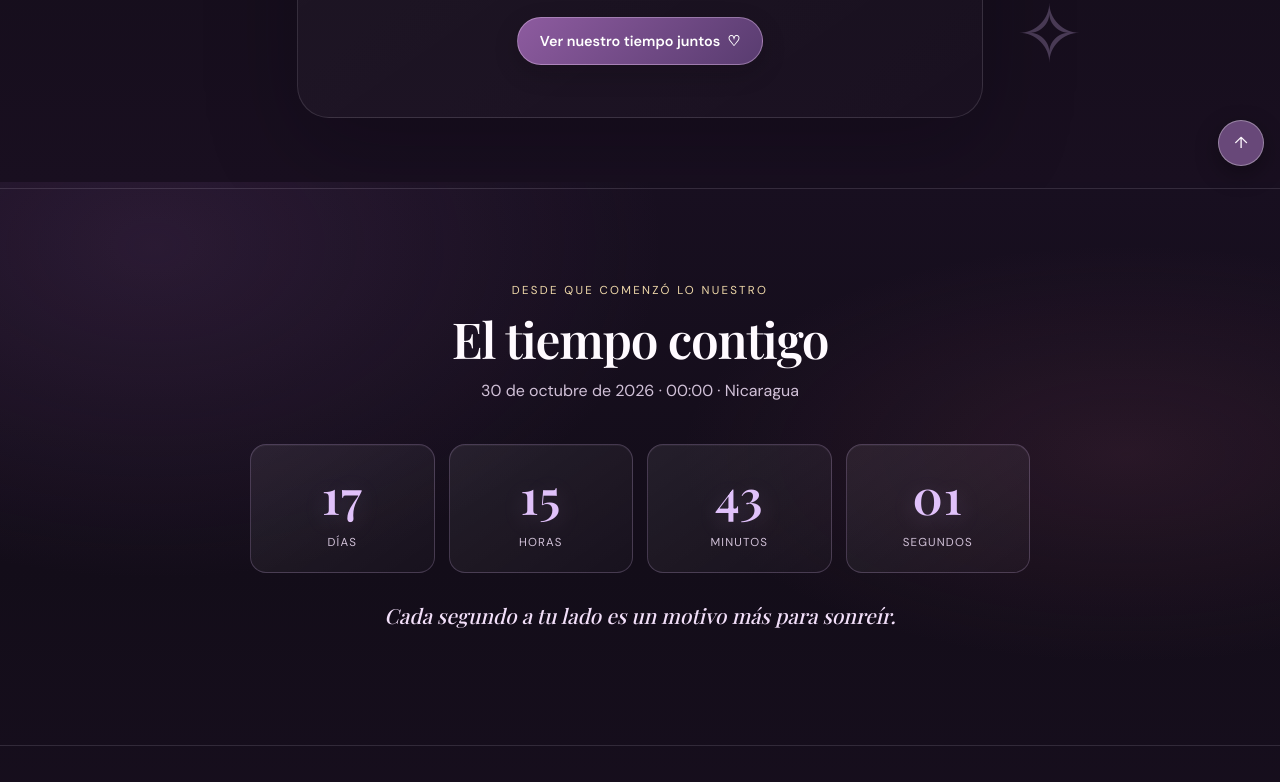
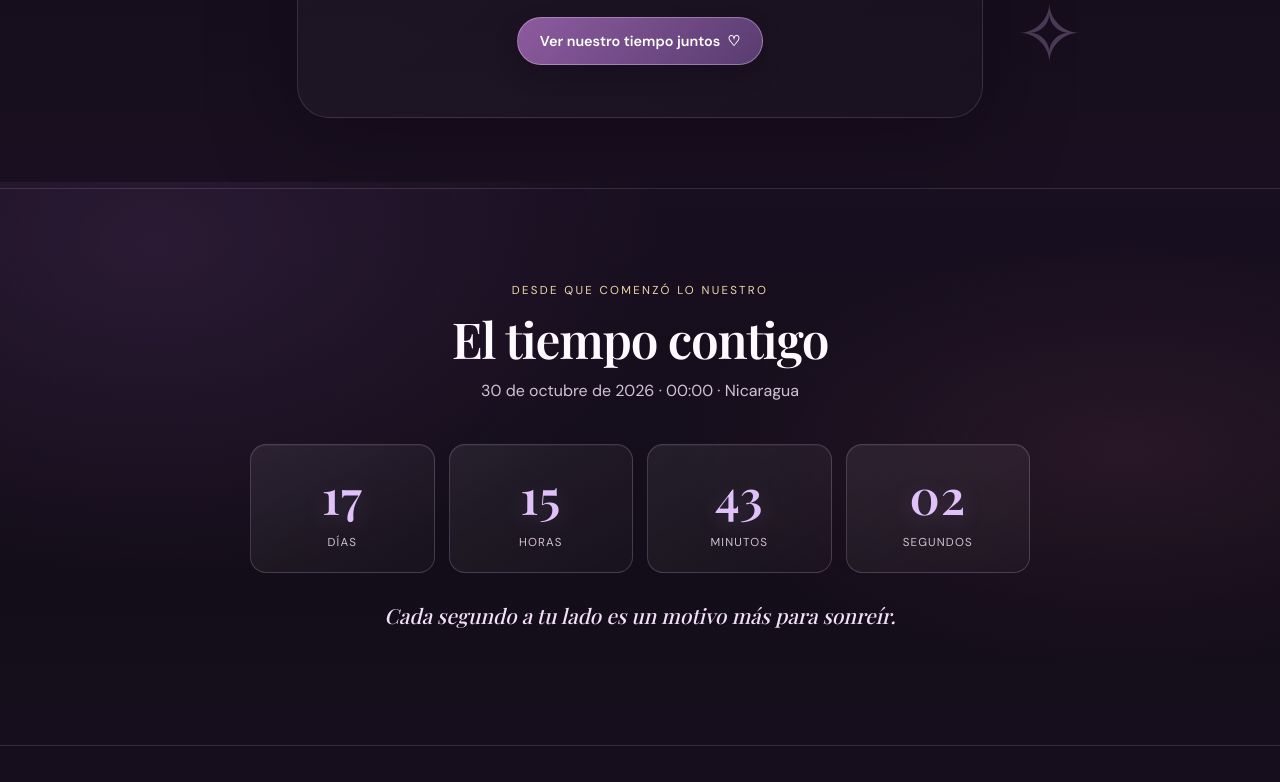
Before and after one commit to luisequeira612-commits/mi-amor-camila, a plain HTML site: page index.html in a window 1280 px wide. Shown: the part 618-1400 px from the top of the page. Drawn offline with nearby package versions, Linux system fonts and the light colour scheme.

Commit message:
Show back-to-top control only after scrolling

```diff
--- a/index.html
+++ b/index.html
@@ -99,6 +99,7 @@
     @media(max-width:360px){.items{grid-template-columns:1fr}.counter{gap:5px}.countbox span{font-size:.58rem}}
     @media(prefers-reduced-motion:reduce){.story article,.dream,.letter-card,.navlinks a,.answers button{transition:none!important}}
 
+    .top[hidden]{display:none}
     #sharePage{margin-top:12px}#sharePage:disabled{opacity:.65;cursor:wait}#shareStatus{min-height:1.5em;margin:8px 0 0}
 
     /* Álbum: marcos verticales preparados para fotografías reales */
@@ -171,7 +172,7 @@
 <section class="section" id="cancion"><div class="wrap center"><div class="section-head"><div class="kicker">Nuestra canción especial</div><h2>You &amp; Me</h2><p>Una canción de Jennie que quiero compartir contigo.</p></div><a class="btn ghost" href="https://open.spotify.com/search/JENNIE%20You%20%26%20Me" target="_blank" rel="noopener noreferrer">Buscar “You &amp; Me” en Spotify ♫</a><p class="tiny">El enlace abre Spotify; la reproducción depende de tu cuenta y de la disponibilidad del servicio.</p></div></section>
 </main>
 <footer><div class="eyebrow">Para ti, mi amor</div><h2>Cada día te voy a amar<br>un poquito más.</h2><p>Hoy, mañana y en cada nuevo día que la vida nos regale. 💜</p><p class="tiny">Hecho con mucho cariño.</p><button class="btn ghost" id="sharePage" type="button">Compartir esta página ♡</button><p class="tiny" id="shareStatus" role="status" aria-live="polite"></p></footer>
-<a class="top" href="#inicio" aria-label="Volver al inicio">↑</a>
+<a class="top" href="#inicio" aria-label="Volver al inicio" hidden>↑</a>
 <script>
 const reasons = [
 "Me haces feliz.","Me encanta tu personalidad.","Me tratas con mucho cariño.","Tenemos muchas cosas en común.","Me alegra saber que me amas.","Me gusta hablar contigo.","Haces especiales mis días normales.","Me gusta conocerte cada día más.","Me haces sonreír.","Me ilusiona nuestro futuro.",
@@ -222,5 +223,9 @@ document.getElementById('sharePage').addEventListener('click',async()=>{
     else{status.textContent='No se pudo compartir automáticamente. Puedes copiar el enlace desde tu navegador.'}
   }finally{button.disabled=false}
 });
+const topLink=document.querySelector(".top");
+function updateTopLink(){topLink.hidden=window.scrollY<480}
+window.addEventListener("scroll",updateTopLink,{passive:true});
+updateTopLink();
 </script>
 </body></html>
```
